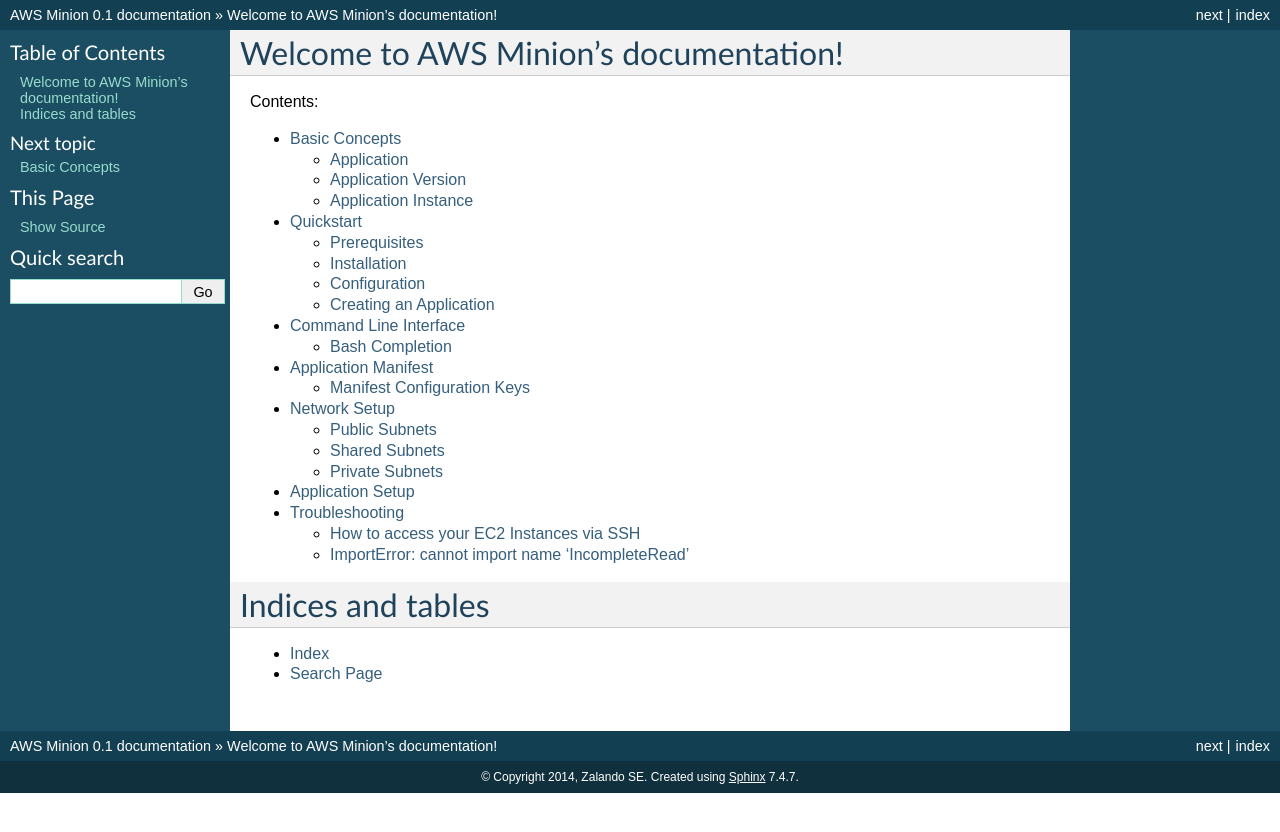
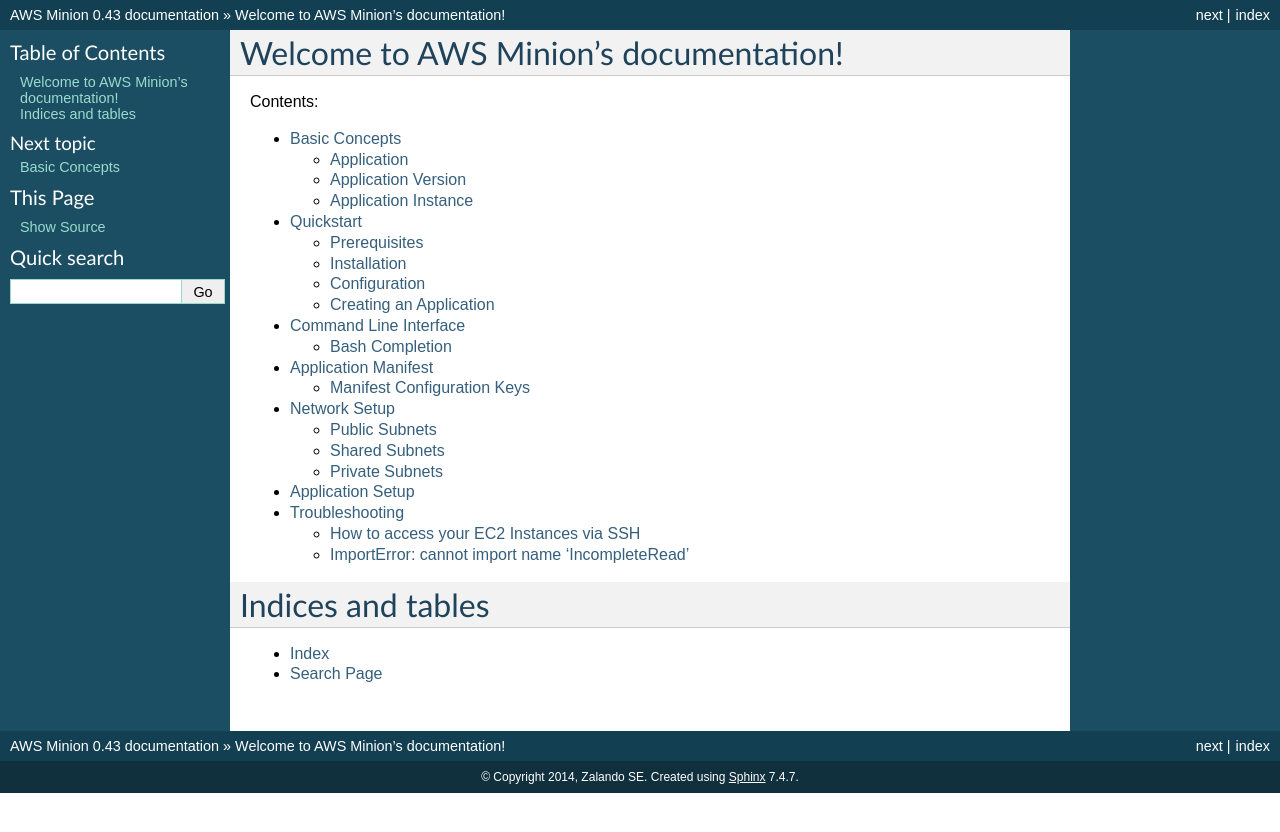
Before and after one commit to l2t3r/aws-minion, a Sphinx documentation site: the page built from docs/index.rst, in a window 1280 px wide. Shown: the top 832 px of the page. Built offline with Sphinx 7.4.7, drawn with Linux system fonts in a browser that asks for light colours.

Commit message:
Bumped version to 0.43

```diff
--- a/aws_minion/__init__.py
+++ b/aws_minion/__init__.py
@@ -1,2 +1,2 @@
 
-__version__ = '0.42'
+__version__ = '0.43'
--- a/docs/conf.py
+++ b/docs/conf.py
@@ -51,9 +51,9 @@
 # built documents.
 #
 # The short X.Y version.
-version = '0.1'
+version = '0.43'
 # The full version, including alpha/beta/rc tags.
-release = '0.1'
+release = '0.43'
 
 # The language for content autogenerated by Sphinx. Refer to documentation
 # for a list of supported languages.
```
